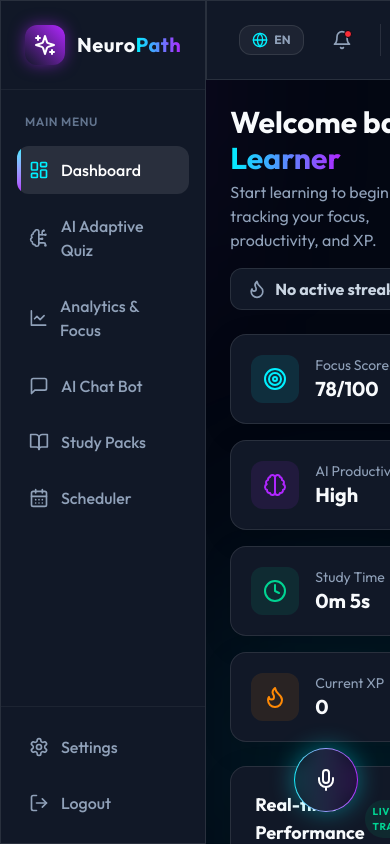
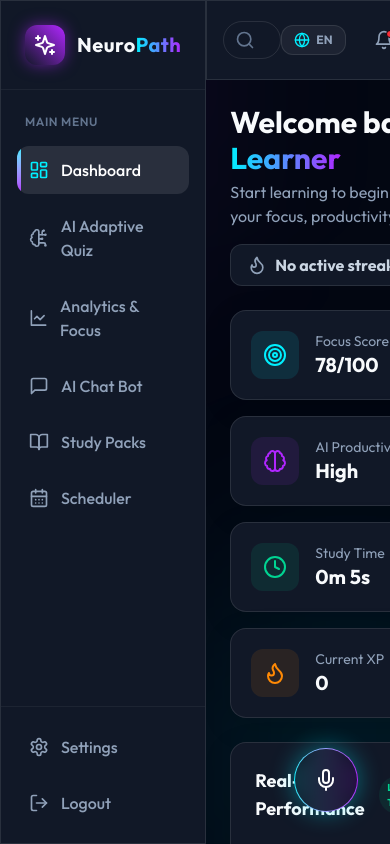
Before and after one commit to dvinayaka35-dotcom/NEURO_PATH, a React (Vite) app in the folder frontend/: page / in a window 390 px wide. Built offline with nearby package versions, Linux system fonts and the light colour scheme; sample sign-in values are in the browser's storage.

Commit message:
fix: ensure search bar is visible on mobile and includes specific subjects

```diff
--- a/frontend/src/components/TopBar.jsx
+++ b/frontend/src/components/TopBar.jsx
@@ -74,7 +74,12 @@ export default function TopBar() {
     { title: 'Chat', path: '/chat', description: 'Ask the AI Assistant' },
     { title: 'Study Packs', path: '/study-packs', description: 'Curated learning materials' },
     { title: 'Profile', path: '/profile', description: 'View your account' },
-    { title: 'Settings', path: '/settings', description: 'System preferences' }
+    { title: 'Settings', path: '/settings', description: 'System preferences' },
+    // Subjects
+    { title: 'Java Programming', path: '/quiz', description: 'Object-Oriented Programming (OOP) Deep Dive' },
+    { title: 'Dynamic Websites', path: '/quiz', description: 'Responsive Web & Full-Stack Development' },
+    { title: 'Software Engineering', path: '/quiz', description: 'Testing Techniques & SDLC' },
+    { title: 'Business Intelligence', path: '/quiz', description: 'ETL Process & Data Architecture' }
   ];
 
   const filteredResults = searchQuery.trim() === ''
@@ -84,22 +89,30 @@ export default function TopBar() {
         item.description.toLowerCase().includes(searchQuery.toLowerCase())
       );
 
+  const handleSearchKeyPress = (e) => {
+    if (e.key === 'Enter' && filteredResults.length > 0) {
+      navigate(filteredResults[0].path);
+      setSearchQuery('');
+    }
+  };
+
   return (
-    <header className="h-20 glass-panel border-b border-white/5 px-8 flex items-center justify-between z-30 sticky top-0">
+    <header className="h-20 glass-panel border-b border-white/5 px-4 md:px-8 flex items-center justify-between z-50 sticky top-0">
       <div className="flex items-center gap-4 flex-1">
-        <div className="relative w-full max-w-md hidden md:block">
+        <div className="relative w-full max-w-md">
           <Search className="absolute left-3 top-1/2 -translate-y-1/2 w-5 h-5 text-slate-500" />
           <input
             type="text"
             value={searchQuery}
             onChange={(e) => setSearchQuery(e.target.value)}
-            placeholder={lang === 'KN' ? "ಹುಡುಕಿ..." : "Search for subjects, study packs..."}
-            className="w-full bg-dark-surface/50 border border-white/10 rounded-full py-2.5 pl-10 pr-4 text-sm focus:outline-none focus:border-neon-purple focus:ring-1 focus:ring-neon-purple transition-all placeholder:text-slate-500"
+            onKeyDown={handleSearchKeyPress}
+            placeholder={lang === 'KN' ? "ಹುಡುಕಿ..." : "Search subjects..."}
+            className="w-full bg-dark-surface/50 border border-white/10 rounded-full py-2 pl-10 pr-4 text-sm focus:outline-none focus:border-neon-purple focus:ring-1 focus:ring-neon-purple transition-all placeholder:text-slate-500"
           />
 
           {/* Search Results Dropdown */}
           {filteredResults.length > 0 && (
-            <div className="absolute top-full left-0 mt-2 w-full glass-panel border border-white/10 rounded-2xl overflow-hidden shadow-2xl z-50">
+            <div className="absolute top-full left-0 mt-2 w-full glass-panel border border-white/10 rounded-2xl overflow-hidden shadow-2xl z-[100] max-h-[400px] overflow-y-auto">
               {filteredResults.map((result, idx) => (
                 <button
                   key={idx}
@@ -107,11 +120,11 @@ export default function TopBar() {
                     navigate(result.path);
                     setSearchQuery('');
                   }}
-                  className="w-full p-4 text-left hover:bg-white/5 border-b border-white/5 last:border-0 transition-colors flex items-center justify-between group"
+                  className="w-full p-4 text-left hover:bg-white/10 border-b border-white/5 last:border-0 transition-colors flex items-center justify-between group"
                 >
                   <div>
                     <p className="font-bold text-sm text-white group-hover:text-neon-blue transition-colors">{result.title}</p>
-                    <p className="text-[10px] text-slate-500">{result.description}</p>
+                    <p className="text-[10px] text-slate-500 line-clamp-1">{result.description}</p>
                   </div>
                   <Search className="w-4 h-4 text-slate-700 group-hover:text-neon-blue opacity-0 group-hover:opacity-100 transition-all" />
                 </button>
```
